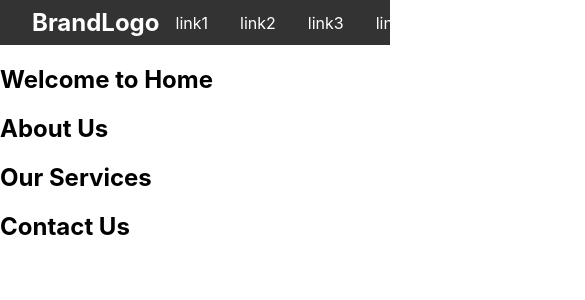
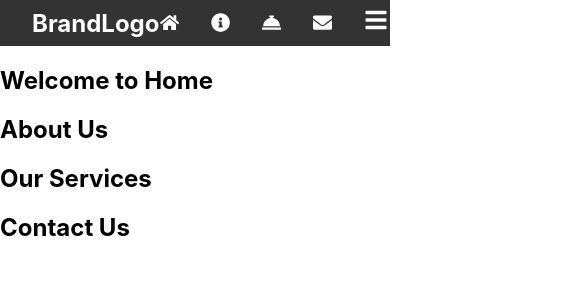
Before and after one commit to kawaben/inganji, a React (Create React App) app: page / in a window 390 px wide. Shown: the top 300 px of the page, 585 px wide, since content can reach past the window. Built offline with nearby package versions, Linux system fonts and the light colour scheme.

Commit message:
made responsive menu skeleton

```diff
--- a/src/components/TopMenuBar.css
+++ b/src/components/TopMenuBar.css
@@ -11,8 +11,11 @@
   .logo {
     font-size: 1.5rem;
     font-weight: bold;
+    flex: 1;
   }
-
+  .menu {
+    flex: 2;
+  }
   .menu a {
     margin: 0 1rem;
     text-decoration: none;
@@ -38,3 +41,40 @@
   .menu-icon:hover {
     color: #ffa500;
   }
+
+
+  /* Hamburger Icon */
+.hamburger {
+    display: none;
+    font-size: 1.5rem;
+    cursor: pointer;
+  }
+
+  /* Responsive Styles */
+  @media (max-width: 768px) {
+    .menu {
+      display: none; /* Hide the menu by default */
+      flex-direction: column;
+      position: absolute;
+      top: 60px;
+      right: 0;
+      background-color: #333;
+      width: 100%;
+      padding: 1rem;
+    }
+
+    .menu.menu-open {
+      display: flex; /* Show menu when open */
+    }
+
+    .hamburger {
+      display: block; /* Show hamburger icon */
+      order: 3;
+    }
+    .logo {
+        order: 1;
+      }
+      .icons {
+        order: 2;
+      }
+  }
--- a/src/components/TopMenuBar.js
+++ b/src/components/TopMenuBar.js
@@ -1,12 +1,22 @@
-import React from 'react';
-import { FaHome, FaInfoCircle, FaConciergeBell, FaEnvelope } from 'react-icons/fa'; // Import icons
+import React, { useState } from 'react';
+import { FaBars, FaTimes, FaHome, FaInfoCircle, FaConciergeBell, FaEnvelope } from 'react-icons/fa';
 import './TopMenuBar.css';
 
 const TopMenuBar = () => {
+  const [isMenuOpen, setIsMenuOpen] = useState(false);
+
+  const toggleMenu = () => {
+    setIsMenuOpen(!isMenuOpen);
+  };
   return (
     <div className="top-menu-bar">
       <div className="logo">BrandLogo</div>
-      <nav className="menu">
+
+      <div className="hamburger" onClick={toggleMenu}>
+        {isMenuOpen ? <FaTimes /> : <FaBars />}
+      </div>
+
+       <nav className={`menu ${isMenuOpen ? 'menu-open' : ''}`}>
         <a href="#home">
            link1
         </a>
```
